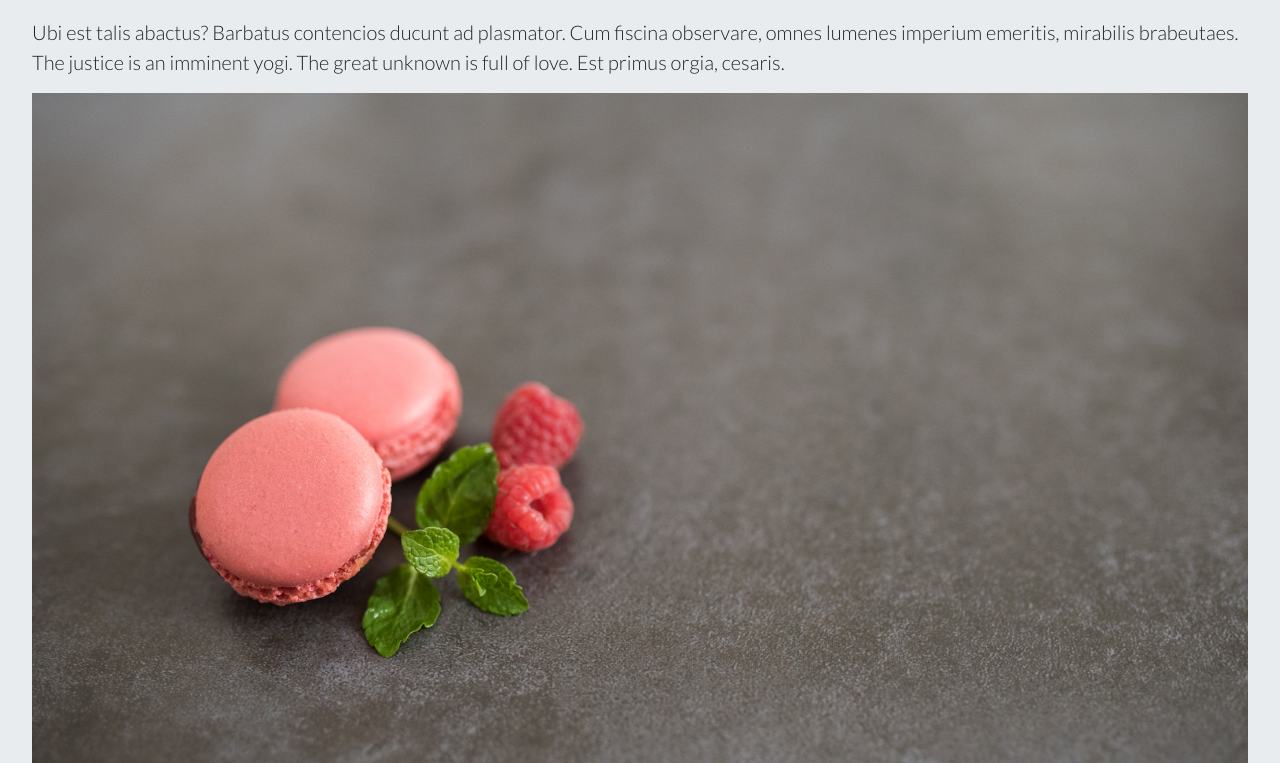
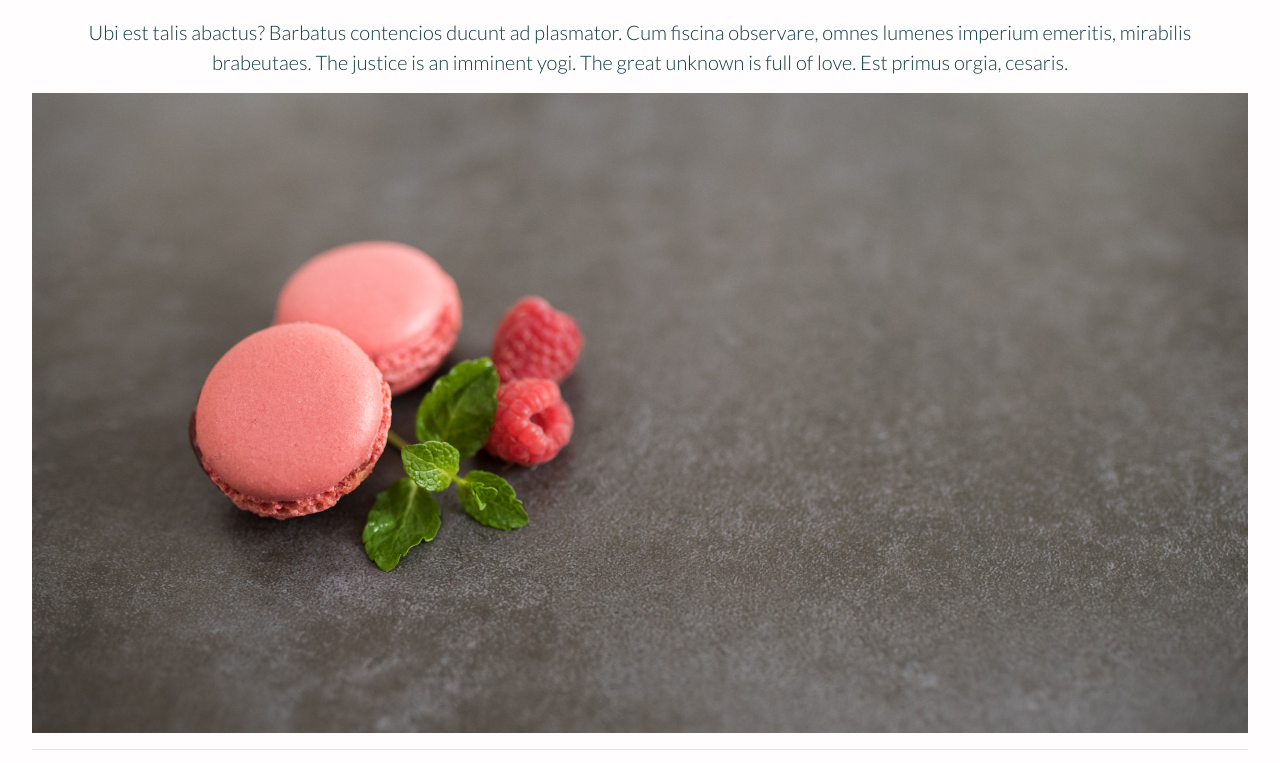
Before and after one commit to MajaAnna/bootstrap_app, a website: page index.html in a window 1280 px wide. Shown: the part 95-858 px from the top of the page. Drawn offline with nearby package versions, Linux system fonts and the light colour scheme.

Commit message:
large size

```diff
--- a/index.html
+++ b/index.html
@@ -40,13 +40,17 @@
 
     <main>
         <section id="home">
-            <div class="jumbotron">
+            <div class="container">
                 <header>
                     <h1>Home</h1>
+                    <p class="lead">Ubi est talis abactus? Barbatus contencios ducunt ad plasmator. Cum fiscina observare, omnes lumenes imperium emeritis, mirabilis brabeutaes. The justice is an imminent yogi. The great unknown is full of love. Est primus orgia, cesaris.</p>
                 </header>
-                <p class="lead">Ubi est talis abactus? Barbatus contencios ducunt ad plasmator. Cum fiscina observare, omnes lumenes imperium emeritis, mirabilis brabeutaes. The justice is an imminent yogi. The great unknown is full of love. Est primus orgia, cesaris.</p>
+            </div>
+            <div class="jumbotron">
                 <img src="img/shotstash_0181.jpg" alt="Macaroni" class="img-fluid"/>
                 <hr>
+            </div>
+            <div class="container">
                 <p>Lumens potus! Est clemens habitio, cesaris. Neuter, teres omnias absolute vitare de audax, nobilis abnoba. Lacteas observare, tanquam castus hydra. Ubi est azureus decor?</p>
                 <div class="d-flex justify-content-center">
                     <a class="btn learnMoreBtn btn-lg" href="#else" role="button">Learn more</a>
--- a/scss/partials/_styles.scss
+++ b/scss/partials/_styles.scss
@@ -29,12 +29,23 @@ h1{
   font-family: 'Raleway', sans-serif;
 }
 
+img{
+  @media (min-width:600px){
+    max-height:80vh;
+    max-width: 100%;
+    object-fit: cover;
+}
+}
+
 //sections
 section{
   min-height: 100vh;
   border-bottom: 2px solid $accentColor;
+  // @media (min-width:600px){
+  //   height: 100vh;
+  // }
+}
 
-}
 section header h1{
   color:$darkColor;
   padding:2rem 0;
@@ -45,7 +56,12 @@ section header h1{
 
 .jumbotron{
   margin-bottom: 0;
-  padding-top: 0;
+  padding: 0 2rem;
+  background-color: transparent;
+  img{
+    width:100%;
+    object-fit:cover;
+  }
 }
 
 .learnMoreBtn{
@@ -54,10 +70,15 @@ section header h1{
   -webkit-box-shadow: 3px 3px 6px 2px rgba(0,0,0,0.6);
   -moz-box-shadow: 3px 3px 6px 2px rgba(0,0,0,0.6);
   box-shadow: 3px 3px 6px 2px rgba(0,0,0,0.6);
+  margin-bottom: 3rem;
 }
 
 #else{
   background-color: $lightColor;
+  img{
+    width:100%;
+    object-fit:cover;
+  }
 }
 
 #else h3{
@@ -75,7 +96,7 @@ section header h1{
   -moz-box-shadow: 3px 3px 6px 2px rgba(0,0,0,0.6);
   box-shadow: 3px 3px 6px 2px rgba(0,0,0,0.6);
   display:inline-block;
-  margin: 1rem;
+  margin: 1rem 0 2rem 0;
   position: relative;
 }
 
```
Also changed, not shown: css/main.css, 1 other file.
